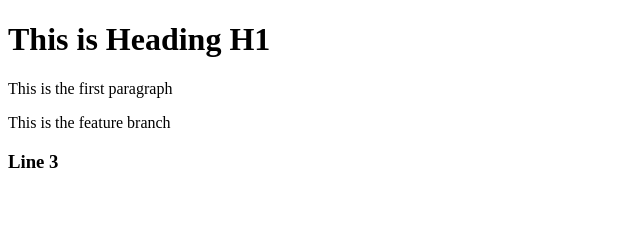
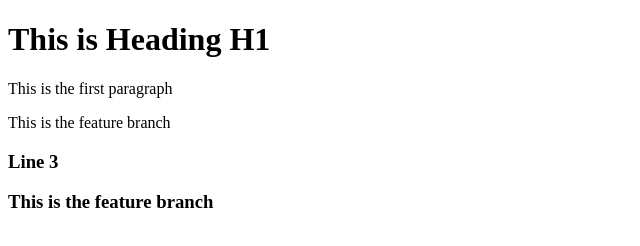
Before and after one commit to MuhammadTalha004/WAD_DEMO, a plain HTML site: page index.html in a window 1280 px wide. Shown: the whole page, without its empty margins (0-640 px from the left). Drawn offline with Linux system fonts and the light colour scheme.

Commit message:
feature updated

```diff
--- a/index.html
+++ b/index.html
@@ -9,6 +9,6 @@
         <h1>This is Heading H1</h1>
         <p>This is the first paragraph</p>
         <p>This is the feature branch</p>
-        <h3>Line 3</h3>
+        <h3>Line 3 <p>This is the feature branch</p></h3>
         </body>
 </html>
```
